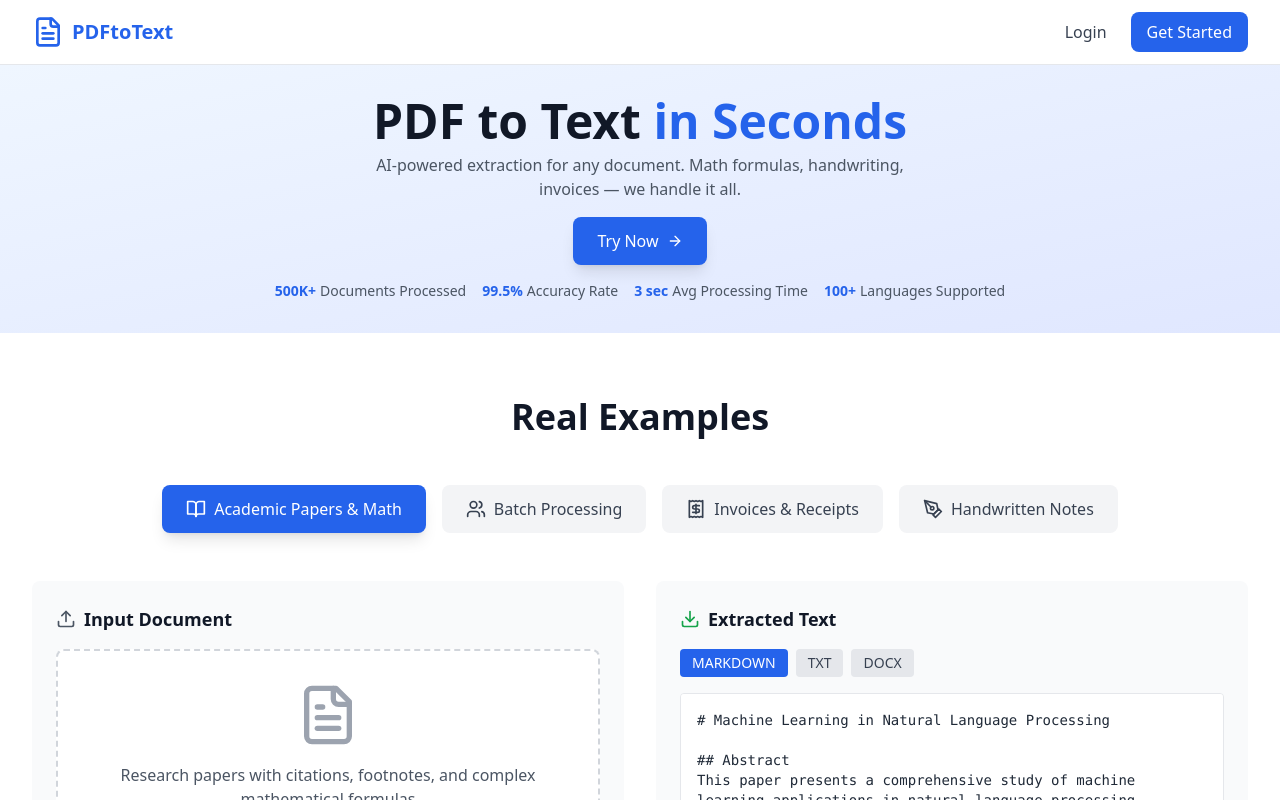
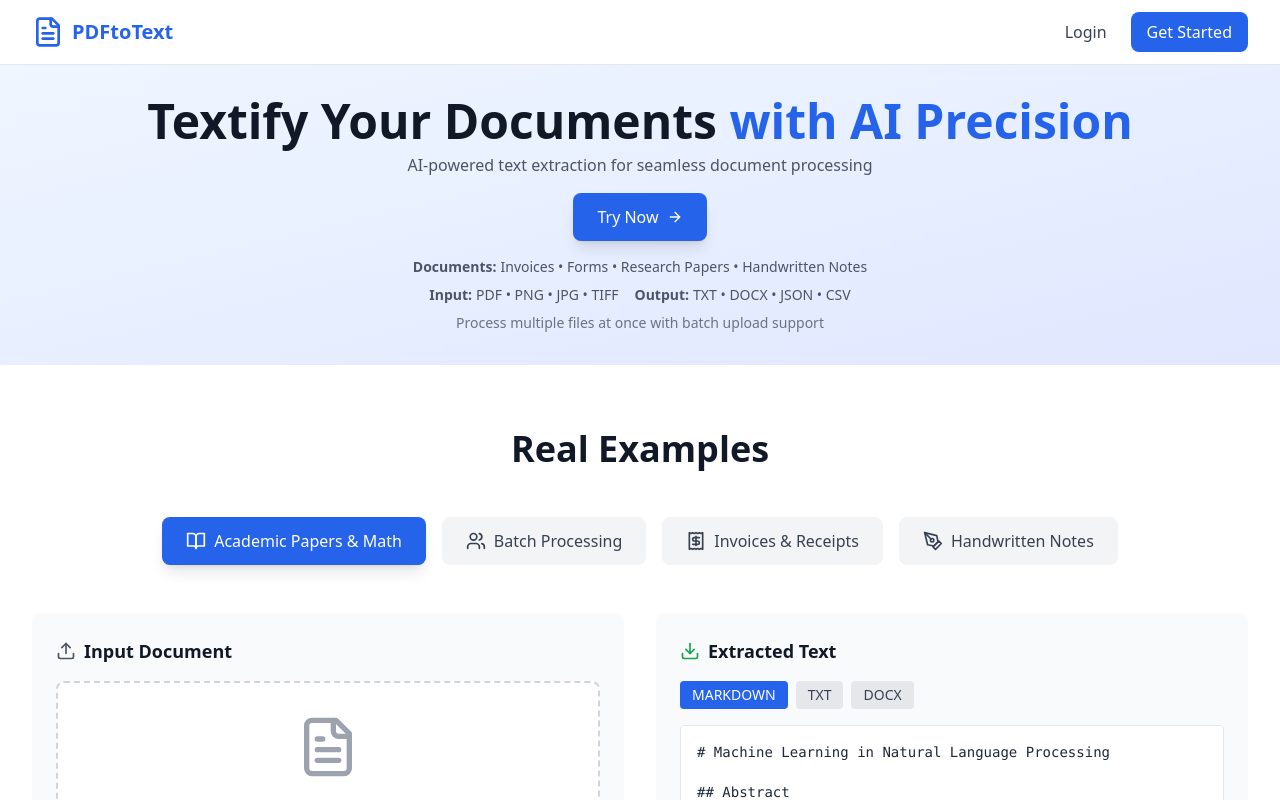
Before and after one commit to phan28395/PDFTEXT, a React (Vite) app: page / in a window 1280 px wide. Shown: the top 800 px of the page. Built offline with nearby package versions, Linux system fonts and the light colour scheme; no server answers.

Commit message:
Update hero section with clearer value proposition

```diff
--- a/src/pages/Home.tsx
+++ b/src/pages/Home.tsx
@@ -217,11 +217,11 @@ Time: 2:00 PM EST`,
         <div className="max-w-7xl mx-auto px-4 sm:px-6 lg:px-8 py-4 sm:py-6 lg:py-8">
           <div className="text-center">
             <h1 className="text-2xl font-bold text-gray-900 sm:text-3xl md:text-4xl lg:text-5xl">
-              PDF to Text
-              <span className="text-blue-600"> in Seconds</span>
+              Textify Your Documents
+              <span className="text-blue-600"> with AI Precision</span>
             </h1>
             <p className="mt-2 text-base text-gray-600 max-w-xl mx-auto">
-              AI-powered extraction for any document. Math formulas, handwriting, invoices — we handle it all.
+              AI-powered text extraction for seamless document processing
             </p>
 
             <div className="mt-4 flex flex-col sm:flex-row gap-3 justify-center items-center">
@@ -236,12 +236,23 @@ Time: 2:00 PM EST`,
 
             {/* Trust Indicators */}
             <div className="mt-4 flex flex-wrap justify-center gap-4 text-sm text-gray-600">
-              {stats.map((stat, index) => (
-                <div key={index} className="flex items-center">
-                  <span className="font-bold text-blue-600">{stat.value}</span>
-                  <span className="ml-1">{stat.label}</span>
-                </div>
-              ))}
+              <div className="flex items-center">
+                <span className="font-semibold">Documents:</span>
+                <span className="ml-1">Invoices • Forms • Research Papers • Handwritten Notes</span>
+              </div>
+            </div>
+            <div className="mt-2 flex flex-wrap justify-center gap-4 text-sm text-gray-600">
+              <div className="flex items-center">
+                <span className="font-semibold">Input:</span>
+                <span className="ml-1">PDF • PNG • JPG • TIFF</span>
+              </div>
+              <div className="flex items-center">
+                <span className="font-semibold">Output:</span>
+                <span className="ml-1">TXT • DOCX • JSON • CSV</span>
+              </div>
+            </div>
+            <div className="mt-2 text-sm text-gray-500">
+              Process multiple files at once with batch upload support
             </div>
           </div>
         </div>
```
